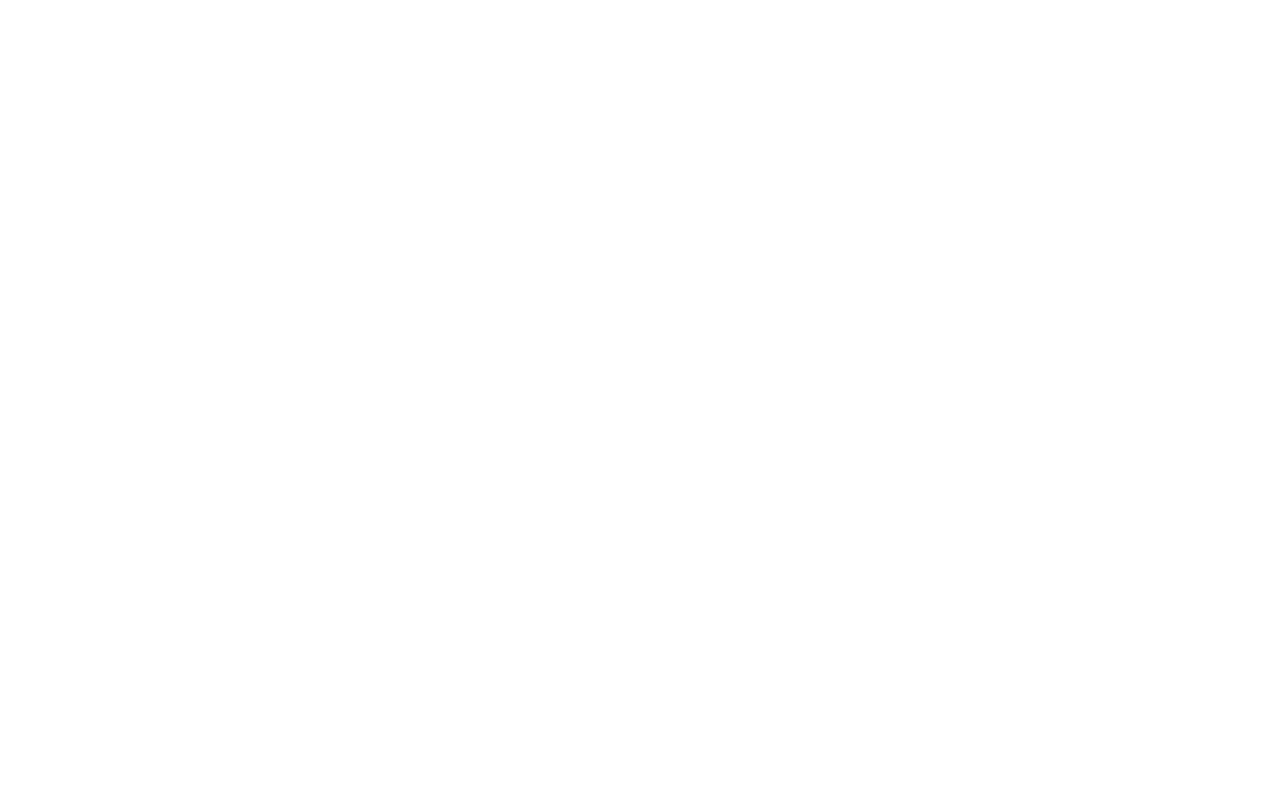
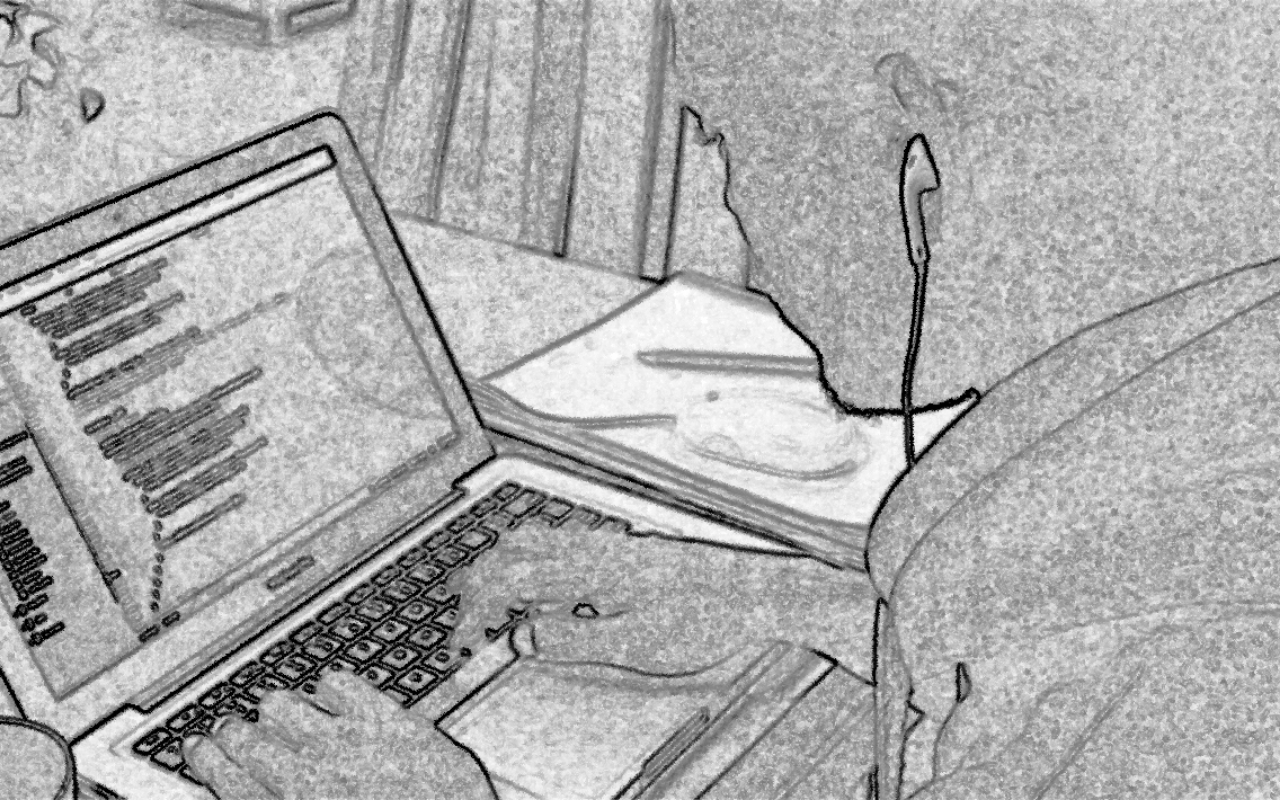
Before and after one commit to colinwagaba/colinwagaba, a React (Create React App) app: page / in a window 1280 px wide. Built offline with nearby package versions, Linux system fonts and the light colour scheme.

Commit message:
add hero

```diff
--- a/src/components/App/App.css
+++ b/src/components/App/App.css
@@ -4,4 +4,6 @@
   overflow: hidden;
   position: relative;
   flex-direction: column;
+  background: url(../../assets/images/hero.jpg) no-repeat center center;
+  background-size: cover;
 }
```
